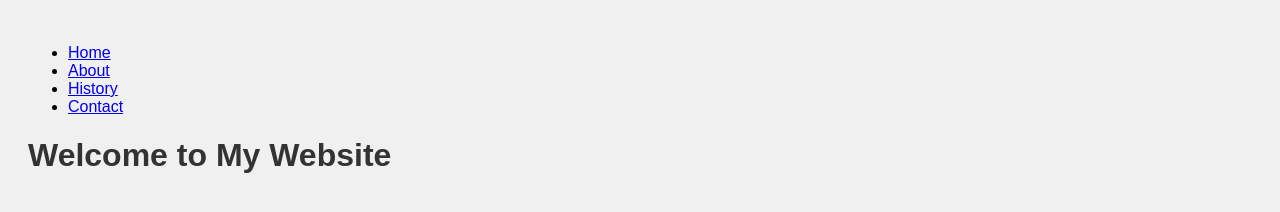
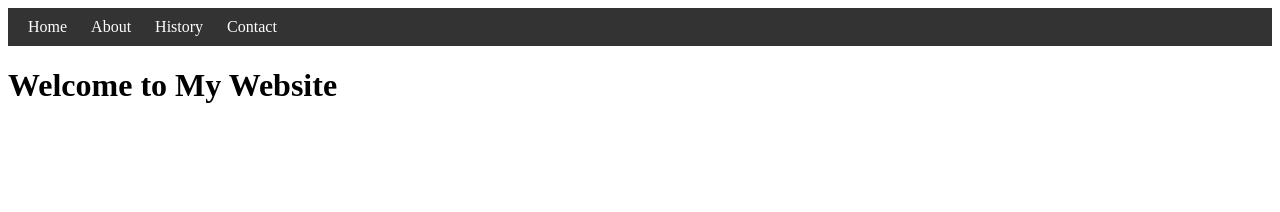
Before and after one commit to HaringSolomon/LabExam-git, a plain HTML site: page index.html in a window 1280 px wide. Drawn offline with Linux system fonts and the light colour scheme.

Commit message:
Created .navbar-title class in style.css and applied it to navigation bar

```diff
--- a/style.css
+++ b/style.css
@@ -1,10 +1,27 @@
-/* style.css */
-body {
-    font-family: Arial, sans-serif;
-    background-color: #f0f0f0;
-    padding: 20px;
+
+nav {
+    background-color: #333;
+    padding: 10px;
 }
 
-h1 {
-    color: #333;
+nav ul {
+    list-style-type: none;
+    margin: 0;
+    padding: 0;
 }
+
+nav ul li {
+    display: inline;
+}
+
+nav ul li a {
+    color: white;
+    text-decoration: none;
+    padding: 10px;
+}
+
+
+.navbar-title {
+    font-size: 1.5em;
+    margin-bottom: 10px;
+}
```
